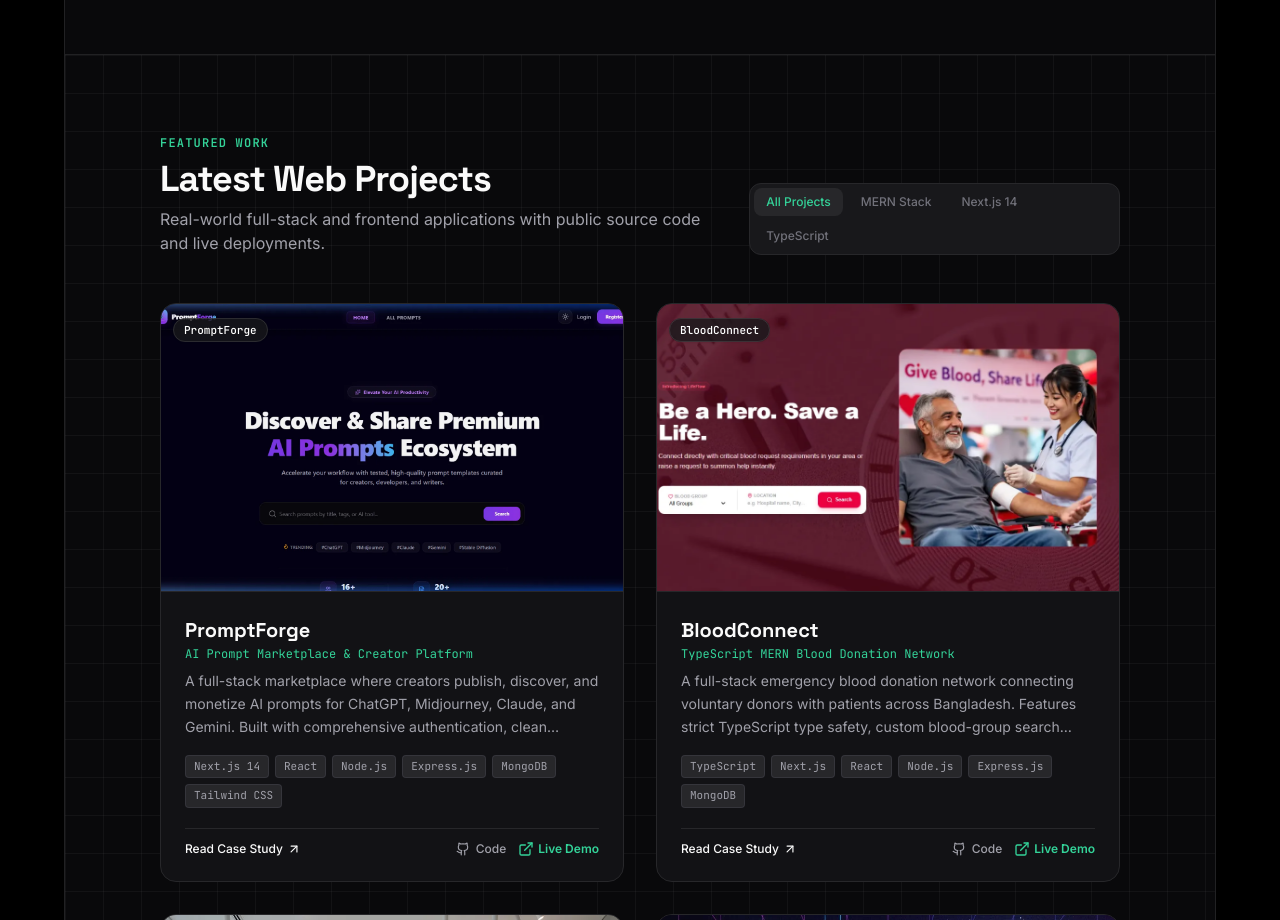
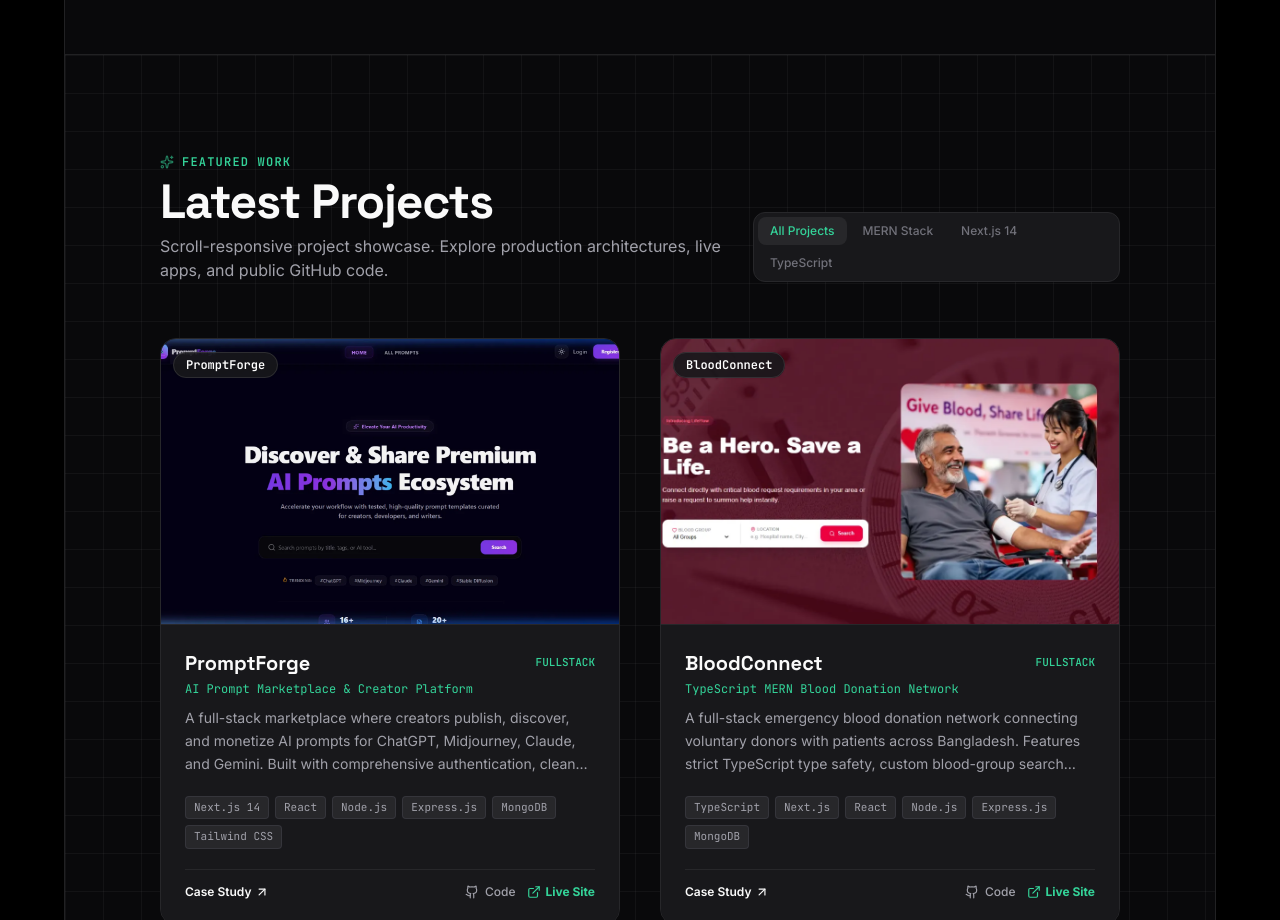
Before and after one commit to babul0000/babul_protfolio, a Next.js app: page / in a window 1280 px wide. Shown: the part 1880-2800 px from the top of the page. Built offline with nearby package versions, Linux system fonts and the light colour scheme.

Commit message:
feat: implement scroll-driven flying project cards animation from transition stack into 2x2 grid matching nasirchy.com

```diff
--- a/components/Projects.tsx
+++ b/components/Projects.tsx
@@ -1,14 +1,18 @@
 "use client";
-import React, { useState } from "react";
+import React, { useState, useEffect, useRef } from "react";
 import Image from "next/image";
 import Link from "next/link";
-import { ExternalLink, ArrowUpRight, Sparkles } from "lucide-react";
+import { ExternalLink, ArrowUpRight, Sparkles, Layers } from "lucide-react";
 import { GithubIcon } from "./Icons";
 import { projects, Project } from "./projectsData";
 
 export default function Projects() {
   const [activeFilter, setActiveFilter] = useState<string>("all");
+  const containerRef = useRef<HTMLDivElement | null>(null);
+  const [scrollProgress, setScrollProgress] = useState<number>(1); // default 1 for SSR / instant load
+  const [isAnimationActive, setIsAnimationActive] = useState<boolean>(true);
 
+  // Filter tabs
   const filterTabs = [
     { id: "all", label: "All Projects" },
     { id: "mern", label: "MERN Stack" },
@@ -20,25 +24,96 @@ export default function Projects() {
     ? projects
     : projects.filter((p) => p.category.includes(activeFilter));
 
+  // Scroll tracking with requestAnimationFrame for 60FPS fluid GPU animation
+  useEffect(() => {
+    let ticking = false;
+
+    const handleScroll = () => {
+      if (!ticking) {
+        window.requestAnimationFrame(() => {
+          if (!containerRef.current) return;
+          const rect = containerRef.current.getBoundingClientRect();
+          const windowHeight = window.innerHeight;
+
+          // Start when container is near viewport, complete when it centers
+          // When rect.top is windowHeight -> progress 0 (stacked deck)
+          // When rect.top <= windowHeight * 0.35 -> progress 1 (settled in grid)
+          const start = windowHeight * 0.95;
+          const end = windowHeight * 0.35;
+
+          let p = (start - rect.top) / (start - end);
+          if (p < 0) p = 0;
+          if (p > 1) p = 1;
+
+          setScrollProgress(p);
+          ticking = false;
+        });
+        ticking = true;
+      }
+    };
+
+    window.addEventListener("scroll", handleScroll, { passive: true });
+    handleScroll(); // Initial check
+
+    return () => window.removeEventListener("scroll", handleScroll);
+  }, []);
+
+  // Compute transform styles for the 4 featured cards when in "all" filter
+  const getCardTransformStyle = (index: number) => {
+    // Only apply stack-to-grid animation for the first 4 cards when 'all' is active on desktop
+    if (!isAnimationActive || activeFilter !== "all" || index >= 4) {
+      return {};
+    }
+
+    // Inverse progress (1 at stacked state, 0 at settled grid state)
+    const factor = 1 - scrollProgress;
+
+    // Offsets & rotations matching nasirchy.com
+    const configs = [
+      { tx: -90, ty: -80, rot: -7, sc: 0.88 }, // Card 0: Top Left (PromptForge)
+      { tx: 90, ty: -60, rot: 7, sc: 0.88 },   // Card 1: Top Right (BloodConnect)
+      { tx: -75, ty: 80, rot: -5, sc: 0.86 },  // Card 2: Bottom Left (Tiles Gallery)
+      { tx: 75, ty: 70, rot: 6, sc: 0.86 }     // Card 3: Bottom Right (PixGen Studio)
+    ];
+
+    const cfg = configs[index] || { tx: 0, ty: 0, rot: 0, sc: 1 };
+    const currentTx = cfg.tx * factor;
+    const currentTy = cfg.ty * factor;
+    const currentRot = cfg.rot * factor;
+    const currentScale = cfg.sc + (1 - cfg.sc) * scrollProgress;
+
+    return {
+      transform: `translate3d(${currentTx}px, ${currentTy}px, 0) rotate(${currentRot}deg) scale(${currentScale})`,
+      transition: "transform 0.1s cubic-bezier(0.16, 1, 0.3, 1)",
+      willChange: "transform",
+    };
+  };
+
   return (
-    <section id="projects" className="py-20 border-b border-zinc-200/80 dark:border-zinc-800/80 bg-grid-pattern">
+    <section id="projects" ref={containerRef} className="py-24 border-b border-zinc-200/80 dark:border-zinc-800/80 bg-grid-pattern relative overflow-hidden">
+      {/* Background glow orb */}
+      <div className="absolute top-1/3 left-1/2 -translate-x-1/2 -translate-y-1/2 w-[700px] h-[500px] bg-emerald-500/10 rounded-full blur-[120px] pointer-events-none -z-10" />
+
       <div className="max-w-5xl mx-auto px-4 sm:px-6 lg:px-8">
-        {/* Section Header */}
-        <div className="flex flex-col md:flex-row md:items-end justify-between mb-12 gap-6">
+
+        {/* Animated Section Header (NasirChy style) */}
+        <div className="flex flex-col md:flex-row md:items-end justify-between mb-14 gap-6">
           <div>
-            <div className="text-xs font-mono tracking-widest text-emerald-600 dark:text-emerald-400 font-semibold uppercase mb-2">
+            <div className="inline-flex items-center gap-2 text-xs font-mono tracking-widest text-emerald-600 dark:text-emerald-400 font-semibold uppercase mb-2">
+              <Sparkles className="w-3.5 h-3.5 animate-pulse" />
               FEATURED WORK
             </div>
-            <h2 className="text-3xl sm:text-4xl font-heading font-bold text-themeText tracking-tight">
-              Latest Web Projects
+            <h2 className="text-3xl sm:text-5xl font-heading font-extrabold text-themeText tracking-tight">
+              Latest Projects
             </h2>
             <p className="mt-2 text-sm sm:text-base text-themeTextSecondary max-w-xl">
-              Real-world full-stack and frontend applications with public source code and live deployments.
+              Scroll-responsive project showcase. Explore production architectures, live apps, and public GitHub code.
             </p>
           </div>
 
-          {/* Filter Tabs (Shakeeb style) */}
-          <div className="flex flex-wrap gap-1.5 p-1 bg-zinc-100 dark:bg-zinc-900 rounded-xl border border-zinc-200 dark:border-zinc-800">
+          {/* Filter Tabs */}
+          <div className="flex flex-wrap items-center gap-2">
+            <div className="flex flex-wrap gap-1 p-1 bg-zinc-100 dark:bg-zinc-900 rounded-xl border border-zinc-200 dark:border-zinc-800">
               {filterTabs.map((tab) => (
                 <button
                   key={tab.id}
@@ -54,59 +129,77 @@ export default function Projects() {
               ))}
             </div>
           </div>
+        </div>
 
-        {/* 2x2 / 3x2 Grid Visual Showcase (NasirChy style) */}
-        <div className="grid grid-cols-1 md:grid-cols-2 gap-8">
-          {filteredProjects.map((project) => (
+        {/* 2x2 Grid with Flying Scroll-Driven Morph Animation */}
+        <div className="grid grid-cols-1 md:grid-cols-2 gap-8 lg:gap-10 relative">
+          {filteredProjects.map((project, idx) => {
+            const transformStyle = getCardTransformStyle(idx);
+
+            return (
               <div
                 key={project.id}
+                style={transformStyle}
                 className="project-card-container group flex flex-col justify-between"
               >
                 {/* Image Preview Container with Gradient Mask */}
-              <div className="relative w-full aspect-[16/10] overflow-hidden bg-zinc-100 dark:bg-zinc-900 border-b border-zinc-200 dark:border-zinc-800">
+                <div className="relative w-full aspect-[16/10] overflow-hidden bg-zinc-950 border-b border-zinc-200 dark:border-zinc-800">
                   <Image
                     src={project.image}
                     alt={project.name}
                     fill
+                    sizes="(max-width: 768px) 100vw, 550px"
                     className="object-cover object-top group-hover:scale-105 transition-transform duration-500"
                   />
 
-                {/* Top Category Badge */}
+                  {/* Top Badge */}
                   <div className="absolute top-3 left-3 z-10">
-                  <span className="px-2.5 py-1 rounded-full text-[11px] font-mono font-medium bg-zinc-900/80 text-white backdrop-blur-md border border-white/10 shadow-sm">
+                    <span className="px-3 py-1 rounded-full text-xs font-mono font-semibold bg-zinc-900/90 text-white backdrop-blur-md border border-white/10 shadow-sm">
                       {project.name}
                     </span>
                   </div>
 
-                {/* Bottom Overlay Gradient on Hover (NasirChy style) */}
-                <div className="absolute inset-0 bg-gradient-to-t from-black/80 via-black/30 to-transparent opacity-0 group-hover:opacity-100 transition-opacity duration-300 flex items-end p-4">
-                  <div className="flex items-center justify-between w-full text-white text-xs">
-                    <span className="font-mono text-emerald-400 font-medium flex items-center gap-1">
-                      <Sparkles className="w-3.5 h-3.5" /> Case Study Available
+                  {/* Hover Overlay Gradient (NasirChy style) */}
+                  <div
+                    className="absolute inset-0 opacity-0 group-hover:opacity-100 transition-opacity duration-300 flex items-end p-4 pointer-events-none"
+                    style={{
+                      background: `linear-gradient(to top, ${project.color}dd 0%, rgba(0,0,0,0.7) 40%, transparent 80%)`
+                    }}
+                  >
+                    <div className="flex items-center justify-between w-full text-white text-xs font-mono">
+                      <span className="font-semibold text-white drop-shadow-sm">
+                        {project.tagline}
                       </span>
-                    <span className="inline-flex items-center gap-1 bg-white/20 backdrop-blur-sm px-2.5 py-1 rounded-full text-[11px]">
-                      View Live <ArrowUpRight className="w-3.5 h-3.5" />
+                      <span className="inline-flex items-center gap-1 bg-white/25 backdrop-blur-md px-3 py-1 rounded-full text-[11px] font-medium text-white shadow-sm">
+                        View Live <ArrowUpRight className="w-3 h-3" />
                       </span>
                     </div>
                   </div>
                 </div>
 
                 {/* Project Details */}
-              <div className="p-6 flex flex-col justify-between flex-1">
+                <div className="p-6 flex flex-col justify-between flex-1 bg-white dark:bg-zinc-900">
                   <div>
+                    <div className="flex items-center justify-between gap-2 mb-1">
                       <h3 className="text-xl font-heading font-bold text-themeText group-hover:text-emerald-500 transition-colors">
                         {project.name}
                       </h3>
-                  <p className="text-xs font-mono text-emerald-600 dark:text-emerald-400 mt-0.5 mb-2">
+                      <span className="text-[11px] font-mono text-emerald-600 dark:text-emerald-400 font-medium">
+                        {project.category[0].toUpperCase()}
+                      </span>
+                    </div>
+
+                    <p className="text-xs font-mono text-emerald-600 dark:text-emerald-400 mb-2.5">
                       {project.tagline}
                     </p>
-                  <p className="text-sm text-themeTextSecondary leading-relaxed line-clamp-3 mb-4">
+
+                    <p className="text-sm text-themeTextSecondary leading-relaxed line-clamp-3 mb-5">
                       {project.desc}
                     </p>
                   </div>
 
                   <div>
-                  {/* Tech Stack Chips */}
+                    {/* Tech Chips */}
                     <div className="flex flex-wrap gap-1.5 mb-5">
                       {project.tech.map((t) => (
                         <span
@@ -118,13 +211,13 @@ export default function Projects() {
                       ))}
                     </div>
 
-                  {/* Actions Footer */}
-                  <div className="flex items-center justify-between pt-3 border-t border-zinc-200 dark:border-zinc-800 text-xs font-medium">
+                    {/* Actions */}
+                    <div className="flex items-center justify-between pt-3.5 border-t border-zinc-100 dark:border-zinc-800 text-xs font-medium">
                       <Link
                         href={`/project/${project.id}`}
-                      className="inline-flex items-center gap-1 text-themeText hover:text-emerald-500 transition-colors"
+                        className="inline-flex items-center gap-1 text-themeText hover:text-emerald-500 transition-colors font-semibold"
                       >
-                      <span>Read Case Study</span>
+                        <span>Case Study</span>
                         <ArrowUpRight className="w-3.5 h-3.5" />
                       </Link>
 
@@ -143,29 +236,30 @@ export default function Projects() {
                           href={project.live}
                           target="_blank"
                           rel="noopener noreferrer"
-                        className="inline-flex items-center gap-1 text-emerald-600 dark:text-emerald-400 hover:underline font-semibold"
+                          className="inline-flex items-center gap-1 text-emerald-600 dark:text-emerald-400 hover:underline font-bold"
                           aria-label="Live Demo"
                         >
-                        <ExternalLink className="w-4 h-4" />
-                        <span>Live Demo</span>
+                          <ExternalLink className="w-3.5 h-3.5" />
+                          <span>Live Site</span>
                         </a>
                       </div>
                     </div>
                   </div>
                 </div>
               </div>
-          ))}
+            );
+          })}
         </div>
 
         {/* Bottom CTA Link to GitHub */}
-        <div className="mt-12 text-center">
+        <div className="mt-14 text-center">
           <a
             href="https://github.com/babul0000"
             target="_blank"
             rel="noopener noreferrer"
             className="inline-flex items-center gap-2 text-sm font-medium text-themeTextSecondary hover:text-themeText group transition-colors"
           >
-            <span>Explore all repositories on GitHub</span>
+            <span>Explore all open-source repositories on GitHub</span>
             <GithubIcon className="w-4 h-4 group-hover:translate-x-0.5 transition-transform" />
           </a>
         </div>
```
Lines whose indentation alone changed are shown as unchanged.
